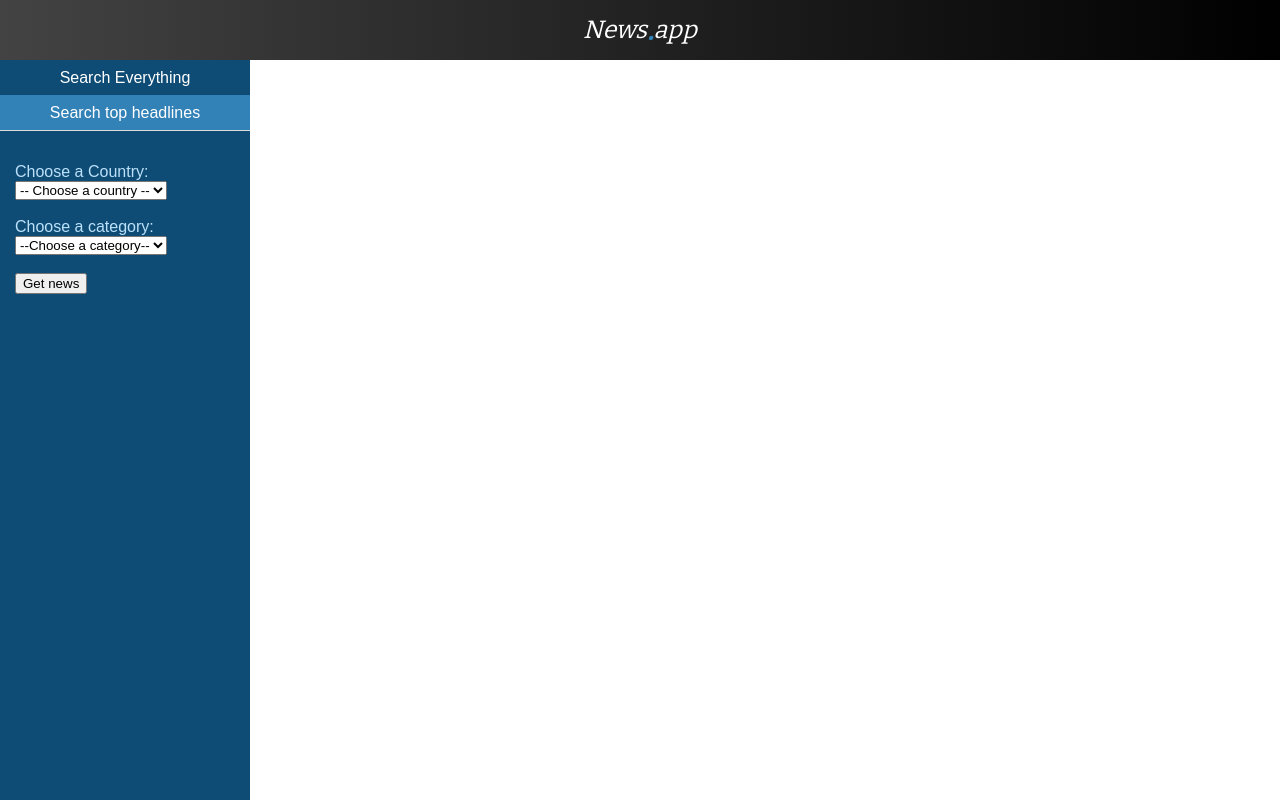
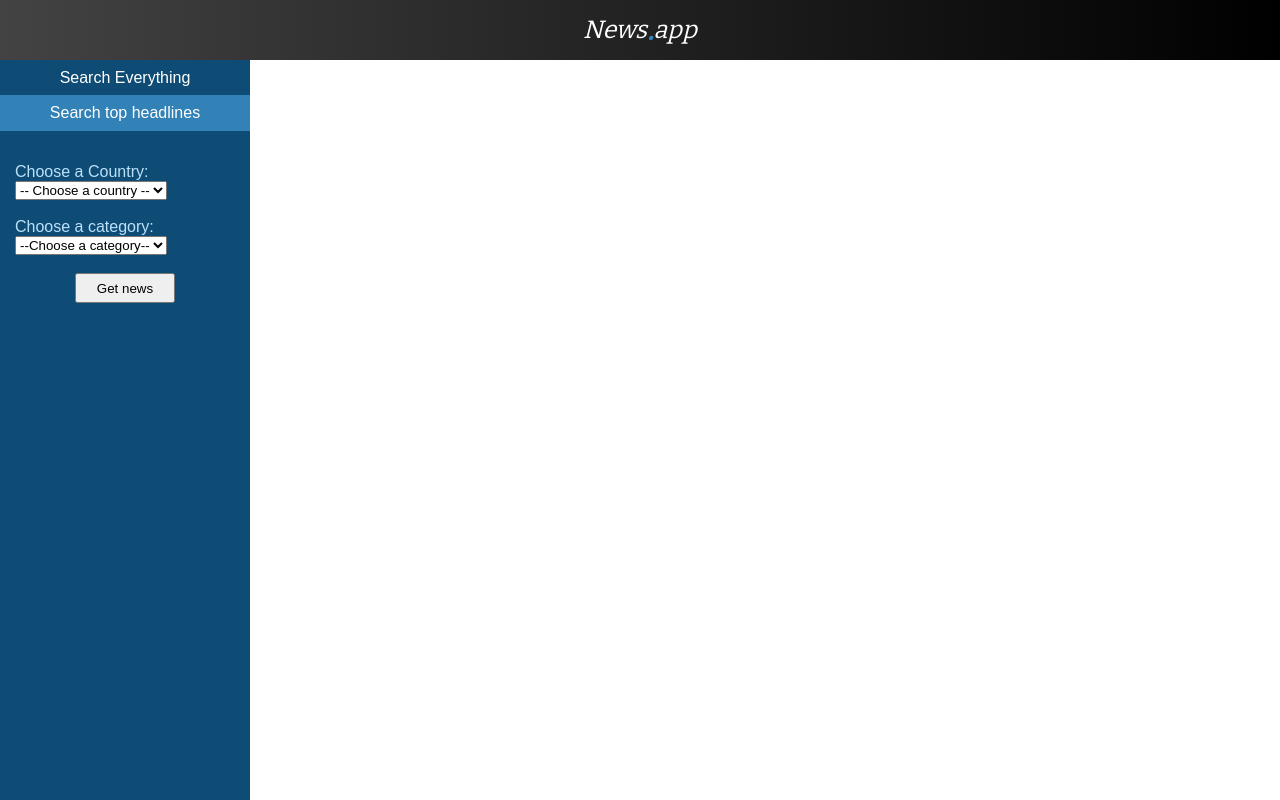
Before and after one commit to pragyes31/news-reader-app, a website built with Parcel: page index.html in a window 1280 px wide. Both pictures are taken after a click on the element "Search top headlines". Built offline with nearby package versions, Linux system fonts and the light colour scheme; no server answers.

Commit message:
added animation to buttons

```diff
--- a/index.html
+++ b/index.html
@@ -30,9 +30,15 @@
                 <option value="relevancy">Relevancy</option>
                 <option value="popularity">Popularity</option>
              </select><br /><br />
+             <div class="news-button">
               <button type="submit" class="get-filtered-news" id="get-everything">
                 Get news
               </button>
+             </div>
+             <!-- <button type="submit" class="get-filtered-news" id="get-everything">
+              Get news
+            </button> -->
+
               <div class="error-message" id="everything-error-message"></div>
             </form>
           </div>
@@ -74,10 +80,11 @@
                 <option value="technology">Technology</option>
               </select>
               <br /><br />
-              <button type="submit" class="get-filtered-news" id="get-top-headlines">
-                Get news
-              </button>
-
+              <div class="news-button">
+                <button type="submit" class="get-filtered-news" id="get-top-headlines">
+                  Get news
+                </button>
+              </div>
               <div class="error-message" id="top-headlines-error-message"></div>
             </form>
           </div>
--- a/src/styles.css
+++ b/src/styles.css
@@ -58,7 +58,7 @@ body {
 
 .news-tabs {
   margin-bottom: 2rem;
-  border-bottom: 1px solid #ddd;
+  border-bottom: 1px solid #3282b8;
   color: #fff;
 }
 
@@ -75,8 +75,22 @@ body {
   background-color: #3282b8;
 }
 
+.news-button {
+  display: flex;
+  justify-content: center;
+}
+
 .get-filtered-news {
   cursor: pointer;
+  width: 100px;
+  height: 30px;
+  transition: height 1s ease;
+  transition: width 1s ease;
+}
+
+.get-filtered-news:hover {
+  width: 110px;
+  height: 33px;
 }
 
 .error-message {
```
